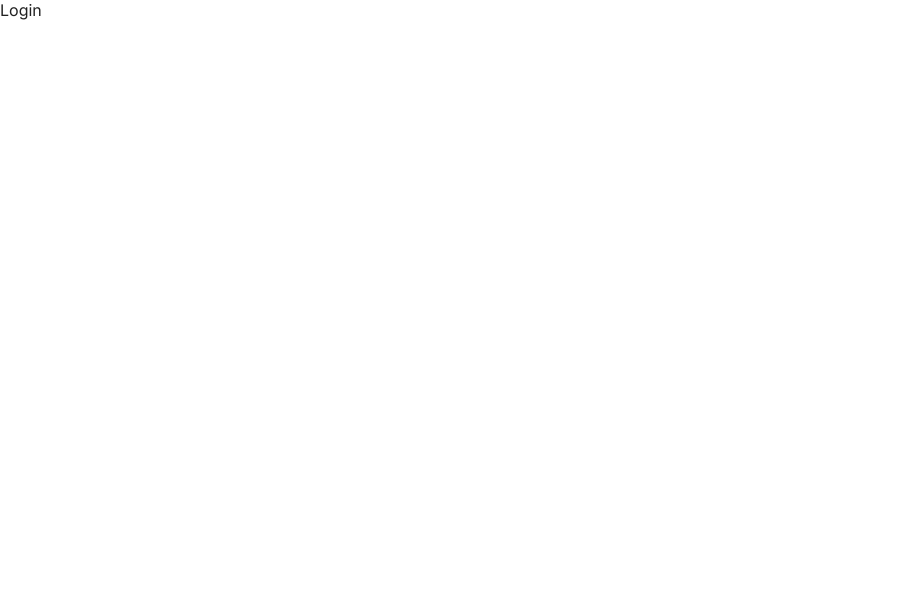
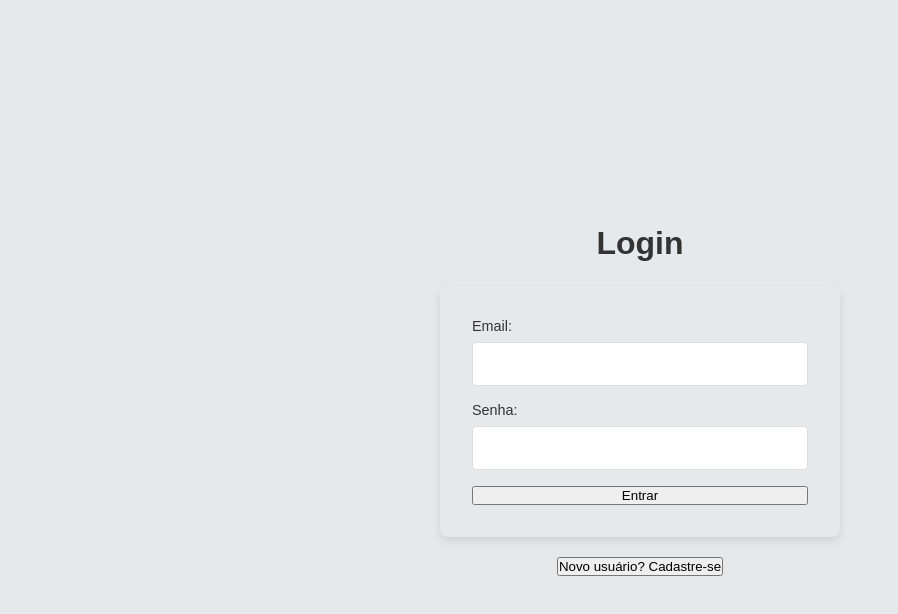
Before and after one commit to ehurafa/aiva-test, a React (Vite) app: page /login in a window 1280 px wide. Shown: the top 614 px of the page, without its empty margins (0-898 px from the left). Built offline with nearby package versions, Linux system fonts and the light colour scheme.

Commit message:
feat(component): create login page

```diff
--- a/src/components/layout/Header.styles.ts
+++ b/src/components/layout/Header.styles.ts
@@ -119,3 +119,8 @@ export const NavIcons = styled('div', {
 export const NavIconsCounter = styled('span', {
  fontSize: '11px'
 });
+
+export const HeaderUser = styled('div', {
+ fontSize: '11px',
+ marginLeft: '10px',
+});
--- a/src/components/layout/Header.tsx
+++ b/src/components/layout/Header.tsx
@@ -1,13 +1,15 @@
 import React, { useState  } from 'react'
-import { HeaderContainer, Logo, SearchInput, NavIcons, NavMenu, NavLink, HamburgerButton, MenuWrapper, HeaderContent, NavIconsCounter } from './Header.styles'
+import { HeaderContainer, Logo, SearchInput, NavIcons, NavMenu, NavLink, HamburgerButton, MenuWrapper, HeaderContent, NavIconsCounter, HeaderUser } from './Header.styles'
 import { useCartAndFavoritesStore } from '../../store/useCartAndFavoritesStore'
 import { FaHeart, FaShoppingCart, FaUser } from 'react-icons/fa'
+import { useUserStore } from "../../store/userStore"
 
 export const Header: React.FC = () => {
 
+  const { user, logout } = useUserStore()
   const { cart } = useCartAndFavoritesStore()
 
-  const [isMenuOpen, setIsMenuOpen] = useState(false);
+  const [isMenuOpen, setIsMenuOpen] = useState(false)
 
   return (
     <HeaderContainer>
@@ -31,6 +33,15 @@ export const Header: React.FC = () => {
           <FaUser title="Minha Conta" size={20} />
         </NavIcons>
 
+        {user ? (
+          <HeaderUser>
+              <span>Olá, {user.name}!</span>
+              <button onClick={logout}>Sair</button>
+            </HeaderUser>
+          ) : (
+            <a href="/login">Login</a>
+          )}
+
         <HamburgerButton onClick={() => setIsMenuOpen(!isMenuOpen)}>
           ☰
         </HamburgerButton>
--- /dev/null
+++ b/src/pages/Login.styles.ts
@@ -0,0 +1,62 @@
+import { styled, theme } from '../styles/stitches.config'
+
+export const LoginPage = styled("div", {
+  display: "flex",
+  flexDirection: "column",
+  alignItems: "center",
+  justifyContent: "center",
+  minHeight: "100vh",
+  backgroundColor: theme.colors.lightGray,
+  fontFamily: "'Arial', sans-serif",
+});
+
+export const LoginTitle = styled("h1", {
+  fontSize: "2rem",
+  color: theme.colors.darkGray,
+  marginBottom: "1.5rem",
+});
+
+export const LoginForm = styled("form", {
+  display: "flex",
+  flexDirection: "column",
+  padding: "2rem",
+  borderRadius: "8px",
+  boxShadow: "0 4px 8px rgba(0, 0, 0, 0.1)",
+  width: "100%",
+  maxWidth: "400px",
+  marginBottom: '20px',
+});
+
+export const FormGroup = styled("div", {
+  marginBottom: "1rem",
+});
+
+export const Label = styled("label", {
+  fontSize: "0.9rem",
+  color: theme.colors.darkGray,
+  marginBottom: "0.5rem",
+  display: "block",
+});
+
+export const Input = styled("input", {
+  width: "100%",
+  padding: "0.75rem",
+  border: "1px solid #ddd",
+  borderRadius: "4px",
+  fontSize: "1rem",
+  transition: "border-color 0.3s",
+
+  "&:focus": {
+    borderColor: theme.colors.neonGreen,
+    outline: "none",
+  },
+});
+
+export const Button = styled("button", {
+  padding: "0.75rem",
+  fontSize: "1rem",
+  border: "none",
+  borderRadius: "4px",
+  cursor: "pointer",
+  transition: "background-color 0.3s",
+});
--- a/src/pages/Login.tsx
+++ b/src/pages/Login.tsx
@@ -1,5 +1,105 @@
-import type { FC } from 'react'
+import React, { useState, useEffect } from "react"
+import { useNavigate } from "react-router-dom"
+import { useUserStore } from "../store/userStore"
+import {
+  LoginPage,
+  LoginTitle,
+  LoginForm,
+  FormGroup,
+  Label,
+  Input,
+  Button,
+} from "./Login.styles"
 
-export const Login: FC = () => {
-  return <div>Login</div>
+export const Login: React.FC = () => {
+  const [email, setEmail] = useState("")
+  const [password, setPassword] = useState("")
+  const [name, setName] = useState("")
+  const [isNewUser, setIsNewUser] = useState(false)
+  const navigate = useNavigate()
+  const { setUser } = useUserStore()
+
+  useEffect(() => {
+    const storedUser = localStorage.getItem("user")
+    if (storedUser) {
+      setUser(JSON.parse(storedUser))
+      navigate("/")
+    }
+  }, [navigate, setUser]);
+
+  const handleSubmit = async (e: React.FormEvent) => {
+    e.preventDefault();
+
+    const user = {
+      email,
+      name: name || "Cliente",
+      password,
+      role: "customer",
+      avatar: "https://robohash.org/user.png?size=30x30",
+    };
+
+    try {
+      if (isNewUser) {
+        const response = await fetch("https://api.escuelajs.co/api/v1/users", {
+          method: "POST",
+          headers: {
+            "Content-Type": "application/json",
+          },
+          body: JSON.stringify(user),
+        })
+
+        if (!response.ok) {
+          throw new Error("Erro ao cadastrar usuário")
+        }
+      }
+
+      setUser(user)
+      localStorage.setItem("user", JSON.stringify(user))
+      navigate("/")
+    } catch (error) {
+      console.error("Erro ao autenticar ou cadastrar", error)
+    }
+  }
+
+  return (
+    <LoginPage>
+      <LoginTitle>{isNewUser ? "Cadastre-se" : "Login"}</LoginTitle>
+      <LoginForm onSubmit={handleSubmit}>
+        {isNewUser && (
+            <FormGroup>
+              <Label>Nome:</Label>
+              <Input
+                type="text"
+                value={name}
+                onChange={(e) => setName(e.target.value)}
+                required
+              />
+            </FormGroup>
+          )}
+        <FormGroup>
+          <Label>Email:</Label>
+          <Input
+            type="email"
+            value={email}
+            onChange={(e) => setEmail(e.target.value)}
+            required
+          />
+        </FormGroup>
+        <FormGroup>
+          <Label>Senha:</Label>
+          <Input
+            type="password"
+            value={password}
+            onChange={(e) => setPassword(e.target.value)}
+            required
+          />
+        </FormGroup>
+
+        <button type="submit">{isNewUser ? "Cadastrar" : "Entrar"}</button>
+      </LoginForm>
+      <button onClick={() => setIsNewUser(!isNewUser)}>
+        {isNewUser ? "Já tem uma conta? Faça login" : "Novo usuário? Cadastre-se"}
+      </button>
+    </LoginPage>
+  )
 }
--- /dev/null
+++ b/src/store/userStore.ts
@@ -0,0 +1,23 @@
+import { create } from "zustand"
+
+type User = {
+  email: string;
+  name: string;
+  role: string;
+  avatar: string;
+};
+
+type UserStore = {
+  user: User | null;
+  setUser: (user: User) => void;
+  logout: () => void;
+};
+
+export const useUserStore = create<UserStore>((set) => ({
+  user: null,
+  setUser: (user: User) => set({ user }),
+  logout: () => {
+    set({ user: null });
+    localStorage.removeItem("user")
+  },
+}))
```
